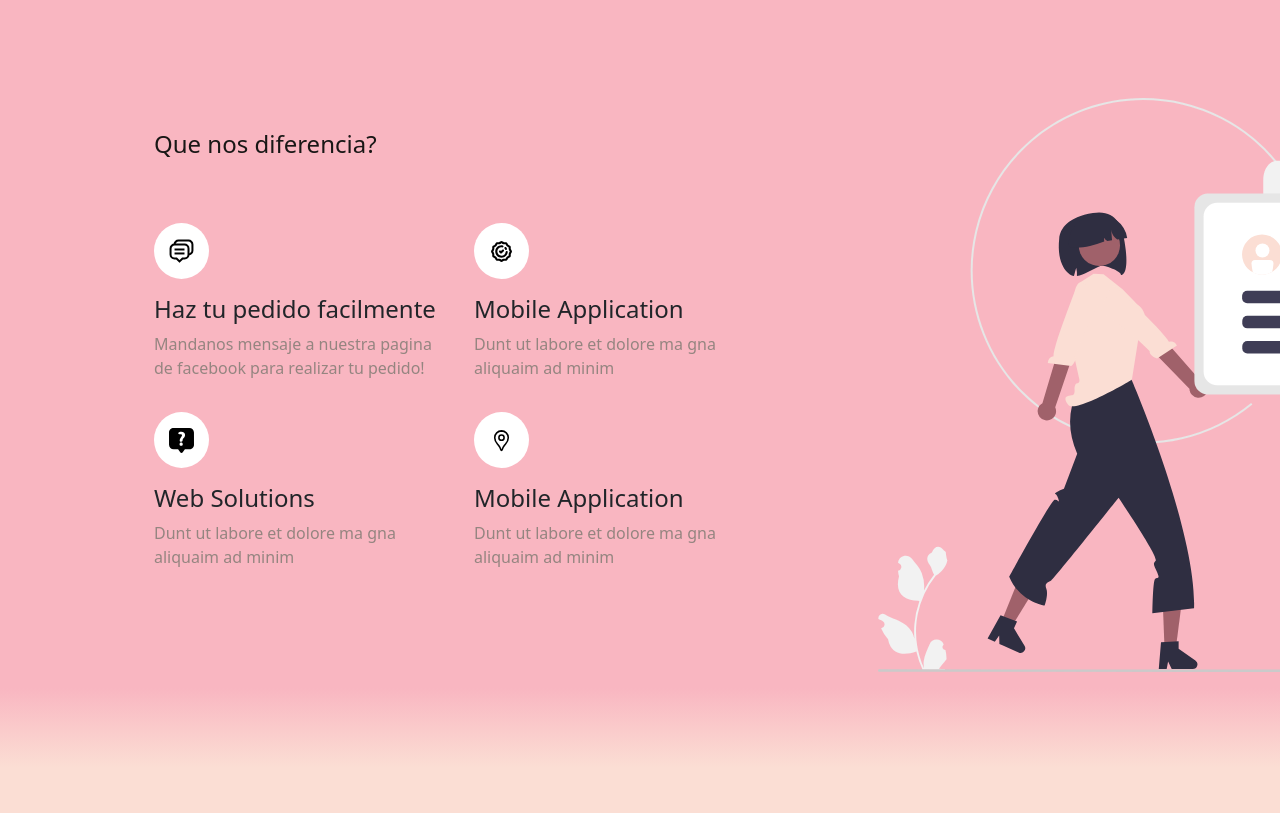
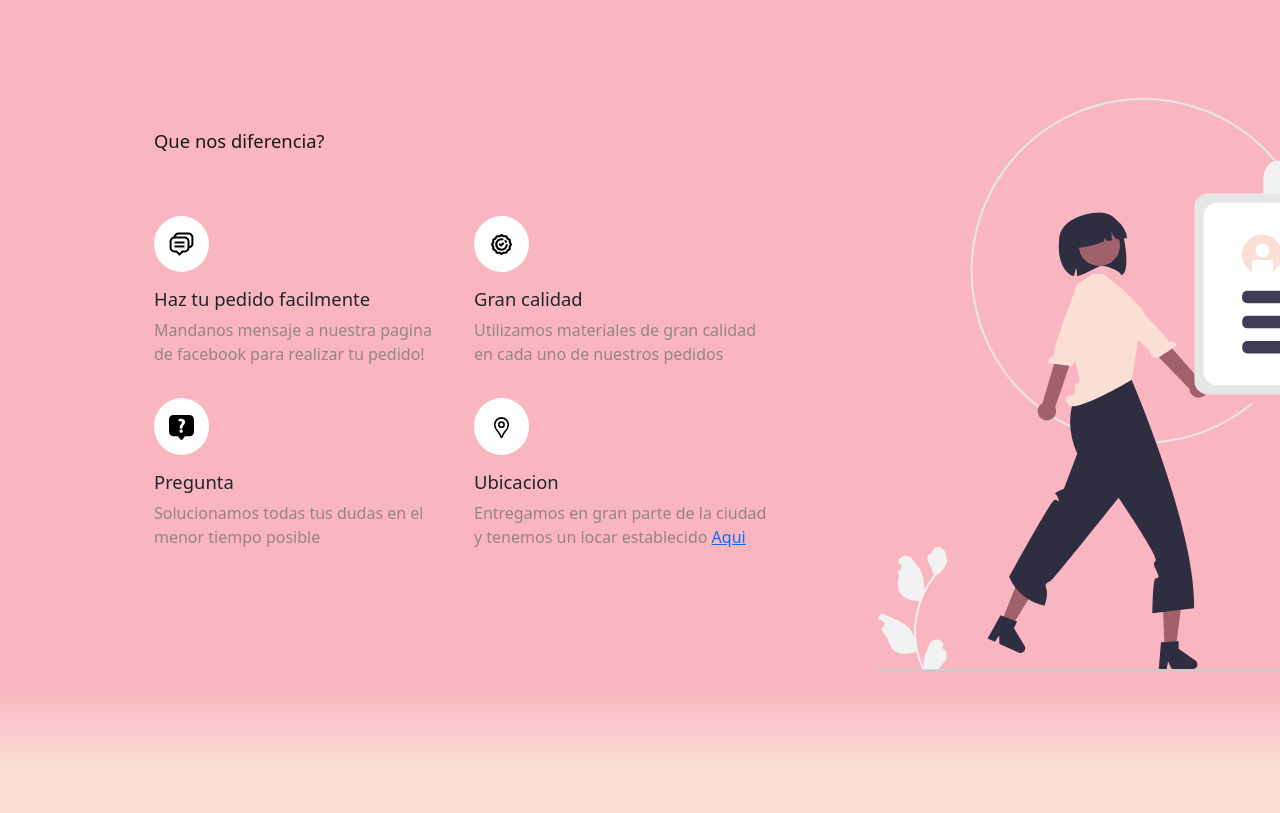
Before and after one commit to JesusDk15/CreArt, a plain HTML site: page index.html in a window 1280 px wide. Shown: the part 880-1693 px from the top of the page. Drawn offline with nearby package versions, Linux system fonts and the light colour scheme.

Commit message:
Version final final

```diff
--- a/index.html
+++ b/index.html
@@ -140,8 +140,8 @@
                                 <div class="service-icon my-3">
                                     <img src="img/medal-tick-check-mark-svgrepo-com.svg" width="25" height="25" alt="">
                                 </div>
-                                <h1 class="subtitle-style text-dark"> Mobile Application</h1>
-                                <p class="p-style1">Dunt ut labore et dolore ma gna aliquaim ad minim</p>
+                                <h1 class="subtitle-style text-dark"> Gran calidad</h1>
+                                <p class="p-style1">Utilizamos materiales de gran calidad en cada uno de nuestros pedidos</p>
                             </div>
                         </div>
 
@@ -150,8 +150,8 @@
                                 <div class="service-icon my-3">
                                     <img src="img/help-bubble-svgrepo-com.svg" width="25" height="25" alt="">
                                 </div>
-                                <h1 class="subtitle-style text-dark"> Web Solutions</h1>
-                                <p class="p-style1">Dunt ut labore et dolore ma gna aliquaim ad minim</p>
+                                <h1 class="subtitle-style text-dark"> Pregunta</h1>
+                                <p class="p-style1">Solucionamos todas tus dudas en el menor tiempo posible</p>
                             </div>
                         </div>
 
@@ -160,8 +160,8 @@
                                 <div class="service-icon my-3">
                                     <img src="img/maps-svgrepo-com.svg" width="25" height="25" alt="">
                                 </div>
-                                <h1 class="subtitle-style text-dark"> Mobile Application</h1>
-                                <p class="p-style1">Dunt ut labore et dolore ma gna aliquaim ad minim</p>
+                                <h1 class="subtitle-style text-dark"> Ubicacion</h1>
+                                <p class="p-style1">Entregamos en gran parte de la ciudad y tenemos un locar establecido <a href="">Aqui</a></p>
                             </div>
                         </div>
 
--- a/style.css
+++ b/style.css
@@ -102,7 +102,7 @@ color: var(--secondary-color);
 }
 .subtitle-style{
 
-  font-size: 3vh;
+  font-size: 2.3vh;
   font-weight: 500;
   text-align: left;
 color: var(--secondary-color);
```
